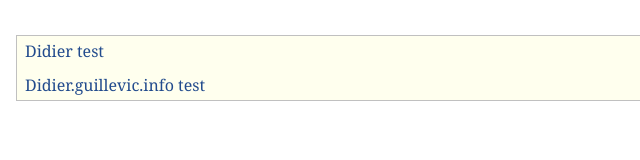
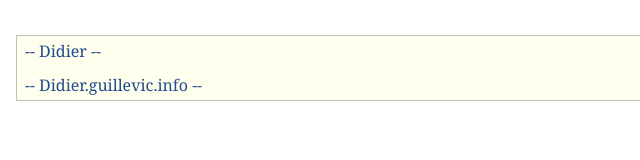
Before and after one commit to didierguillevic/didierguillevic.github.io, a plain HTML site: page index.html in a window 1280 px wide. Shown: the full height of the page, 0-640 px from the left. Drawn offline with Linux system fonts and the light colour scheme.

Commit message:
Minor changes for testing purposes

```diff
--- a/index.html
+++ b/index.html
@@ -11,8 +11,8 @@
 <div id="layout-content">
 <div class="infoblock">
 <div class="blockcontent">
-<p><a href="http://didierguillevic.github.io/didier">Didier test</a></p>
-<p><a href="http://didier.guillevic.info">Didier.guillevic.info test</a></p>
+<p><a href="http://didierguillevic.github.io/didier">-- Didier --</a></p>
+<p><a href="http://didier.guillevic.info">-- Didier.guillevic.info --</a></p>
 </div></div>
 </div>
 </body>
```
